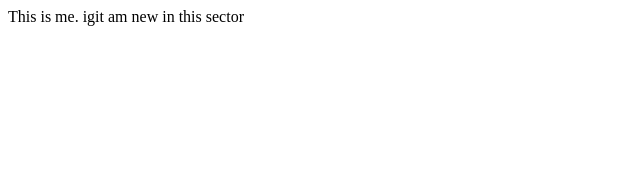
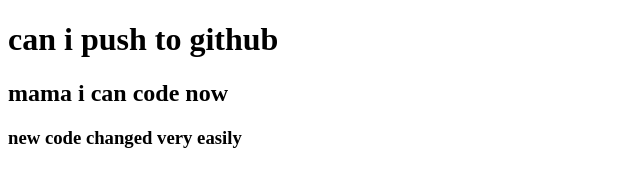
Before and after one commit to Shipon2021/my-eleven-repo, a plain HTML site: page index.html in a window 1280 px wide. Shown: the whole page, without its empty margins (0-640 px from the left). Drawn offline with Linux system fonts and the light colour scheme.

Commit message:
added header

```diff
--- a/index.html
+++ b/index.html
@@ -7,6 +7,8 @@
     <title>my eleven repo activities</title>
 </head>
 <body>
-    This is me. igit am new in this sector
+     <h1>can i push to github</h1>
+     <h2>mama i can code now </h2>
+     <h3>new code changed very easily</h3>
 </body>
 </html>
```
